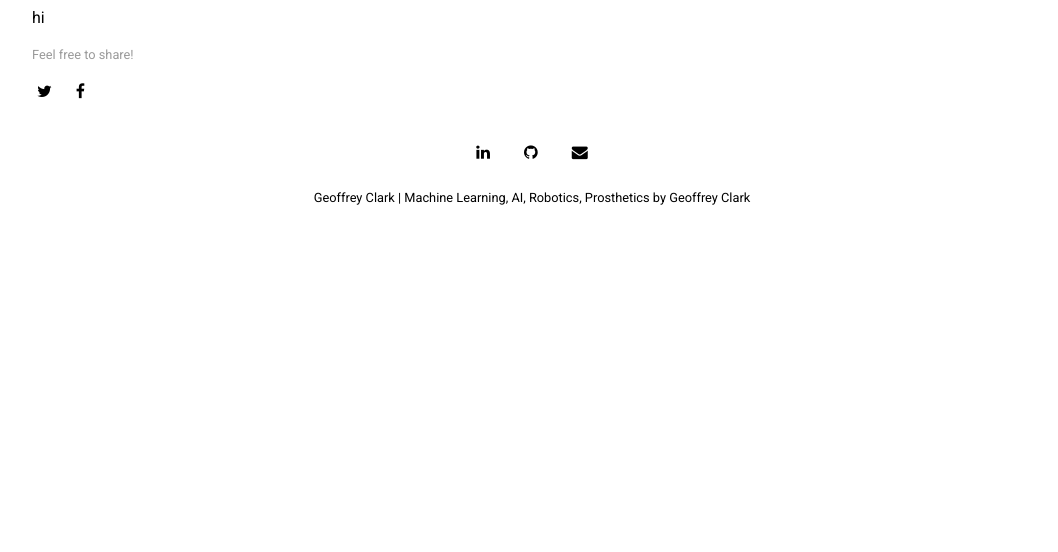
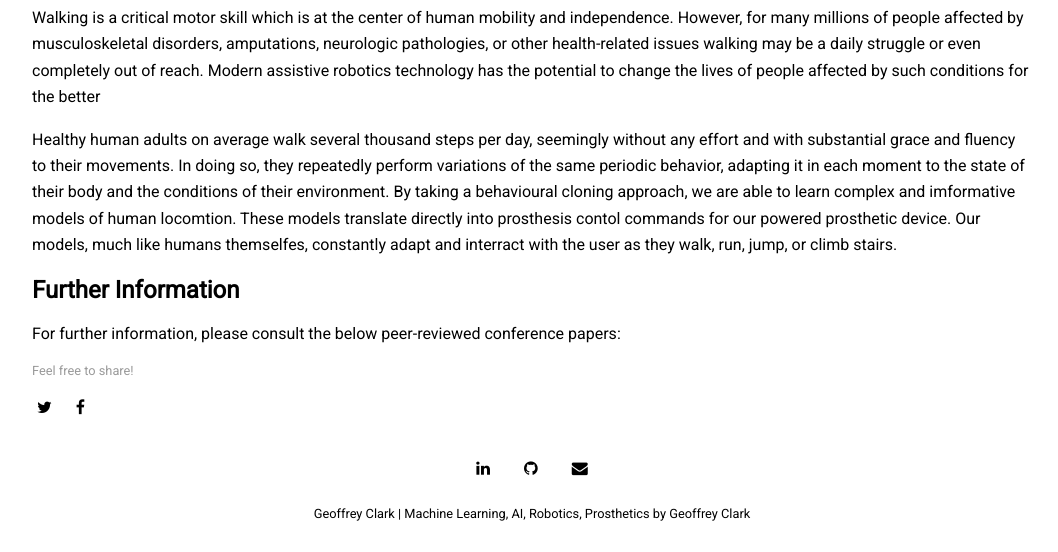
Before and after one commit to GeoffreyMClark/GeoffreyMClark.github.io, a Jekyll site: the page built from _posts/2021-10-11-research1.md, in a window 1280 px wide and 1034 px high. Shown: the part 482-1034 px from the top of the window, without its empty margins (108-1166 px from the left). Built offline with Jekyll 4.4.1, drawn with Linux system fonts in a browser that asks for light colours; nearby versions of some CDN libraries.

Commit message:
reseatch1 update

```diff
--- a/_posts/2021-10-11-research1.md
+++ b/_posts/2021-10-11-research1.md
@@ -7,5 +7,14 @@ categories: research
 image: walking_lq.gif
 ---
 
-hi
- <!-- behavurial cloning for prosthetics with interaction primitives and special phase plane -->
+
+Walking is a critical motor skill which is at the center of human mobility and independence.  However, for many millions of people affected by musculoskeletal disorders, amputations, neurologic pathologies, or other health-related issues walking may be a daily struggle or even completely out of reach. Modern assistive robotics technology has the potential to change the lives of  people affected by such conditions for the better
+
+Healthy human adults on average walk several thousand steps per day, seemingly without any effort and with substantial grace and fluency to their movements. In doing so, they repeatedly perform variations of the same periodic behavior, adapting it in each moment to the state of their body and the conditions of their environment. By taking a behavioural cloning approach, we are able to learn complex and imformative models of human locomtion. These models translate directly into prosthesis contol commands for our powered prosthetic device. Our models, much like humans themselfes, constantly adapt and interract with the user as they walk, run, jump, or climb stairs.
+
+## Further Information
+For further information, please consult the below peer-reviewed conference papers:
+
+<!-- | | | |
+|-|-|-|
+| <a href="https://arxiv.org/pdf/1908.04955.pdf">![](docs/notebooks/media/joe_rss19.png?raw=true)</a> | <a href="https://arxiv.org/pdf/1908.05552">![](docs/notebooks/media/joe_iros19.png?raw=true)</a> | <a href="http://proceedings.mlr.press/v78/campbell17a/campbell17a.pdf">![](docs/notebooks/media/joe_corl17.png?raw=true)</a> | -->
```
